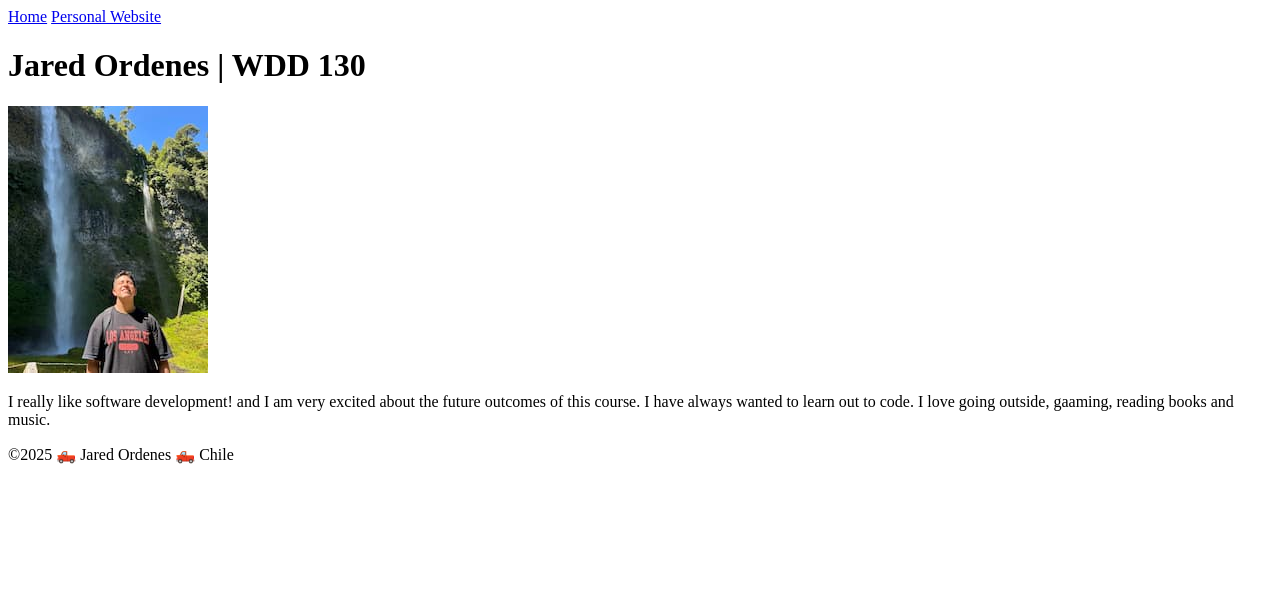
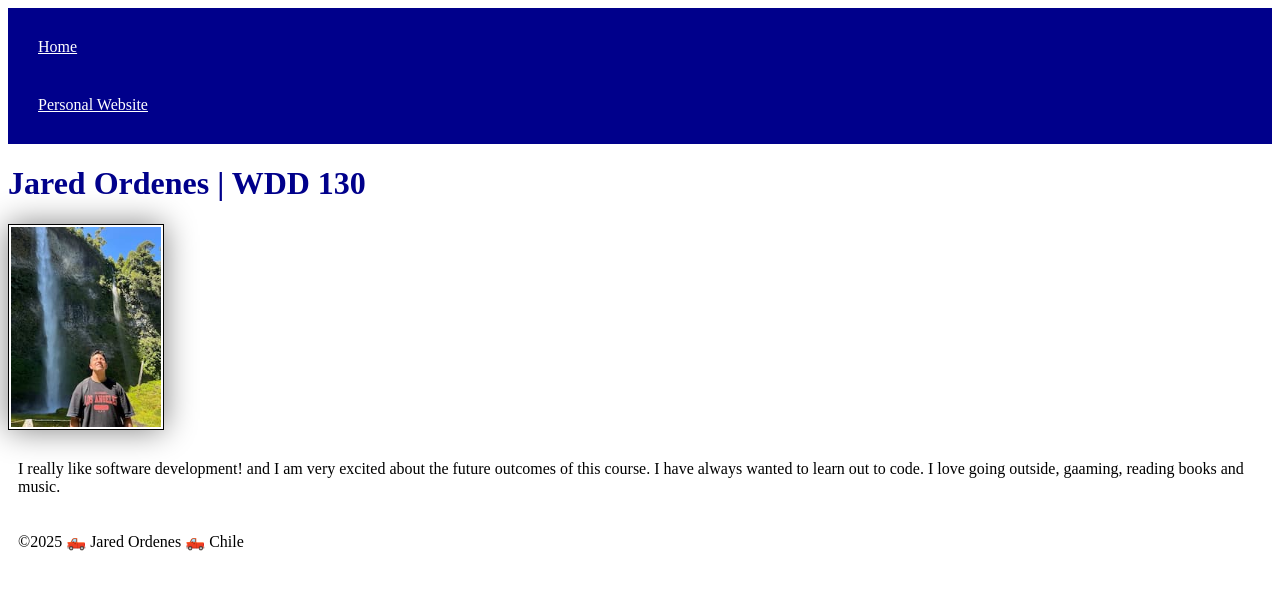
Before and after one commit to jaredordenes/wdd130, a plain HTML site: page index.html in a window 1280 px wide. Drawn offline with Linux system fonts and the light colour scheme.

Commit message:
introduction to HTML

```diff
--- a/index.html
+++ b/index.html
@@ -2,6 +2,7 @@
 <html lang="en">
 
 <head>
+    <link rel="stylesheet" href="styles/styles.css">
     <meta charset="UTF-8">
     <meta name="viewport" content="width=device-width, initial-scale=1.0">
     <title>Jared Ordenes | WDD 130</title>
--- a/styles/styles.css
+++ b/styles/styles.css
@@ -0,0 +1,26 @@
+nav {
+    background-color: darkblue;
+    padding: 10px;
+}
+
+nav a {
+    color: white;
+    display: block;
+    padding: 20px;
+}
+
+h1 {
+    color: darkblue;
+}
+
+img {
+    width: 150px;
+    height: auto;
+    border: 1px solid black;
+    padding: 2px;
+    box-shadow: 0 0 30px gray;
+}
+
+p {
+    padding: 10px;
+}
```
Also changed, not shown: week02/block-vs-inline.html (+3 -2 lines).
